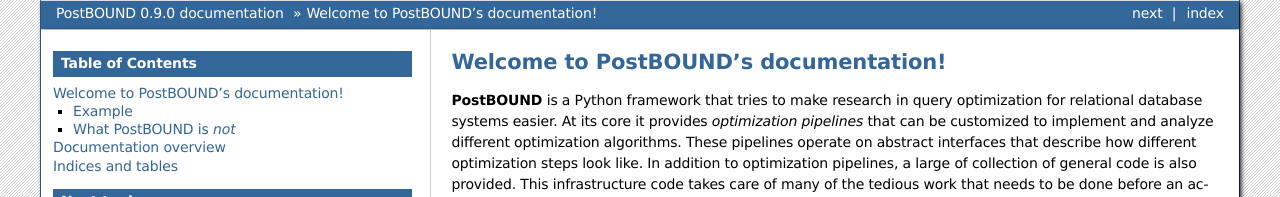
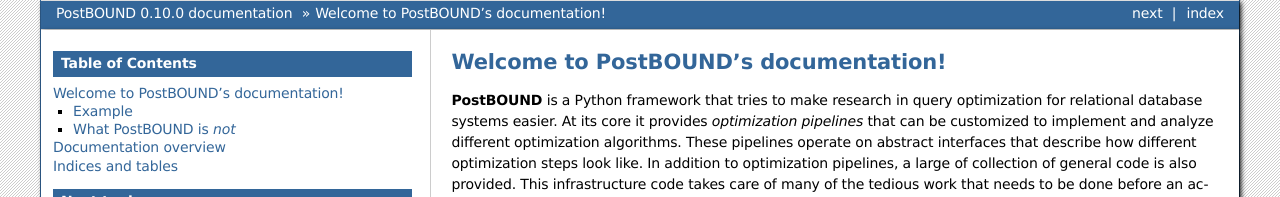
Before and after one commit to rbergm/PostBOUND, a Sphinx documentation site: the page built from docs/source/index.rst, in a window 1280 px wide and 900 px high. Shown: the top 197 px of the window. Built offline with Sphinx 7.4.7, drawn with Linux system fonts in a browser that asks for light colours; pages that are not in the unit, such as notebooks, are missing from menus; some of the changed text lies outside the part shown.

Commit message:
Version bump to 0.10.0 -- the SQL abstraction release
This update improves many parts of the query abstraction, including a
much better (and much faster) parser, a refined implementation of some
of the SQL building blocks (e.g. explicit JOINs), and lots of
convenience, such as __match_args__ for most building blocks.

```diff
--- a/docs/source/conf.py
+++ b/docs/source/conf.py
@@ -13,7 +13,7 @@
 project = 'PostBOUND'
 copyright = '2024, Database Group @ TU Dresden'
 author = 'Database Group @ TU Dresden'
-release = '0.9.0'
+release = '0.10.0'
 
 # -- General configuration ---------------------------------------------------
 # https://www.sphinx-doc.org/en/master/usage/configuration.html#general-configuration
--- a/postbound/__init__.py
+++ b/postbound/__init__.py
@@ -124,7 +124,7 @@
 from .experiments import workloads
 from .experiments.executor import execute_workload, optimize_and_execute_workload
 
-__version__ = "0.9.0"
+__version__ = "0.10.0"
 
 __all__ = [
   "db", "opt", "qal", "experiments", "util",
--- a/pyproject.toml
+++ b/pyproject.toml
@@ -4,7 +4,7 @@
 
 [project]
 name = "PostBOUND"
-version = "0.9.0"
+version = "0.10.0"
 authors = [{ name = "Rico Bergmann", email = "rico.bergmann1@tu-dresden.de" }]
 description = "PostBOUND is an adaptable framework to implement and evaluate database query optimizers"
 readme = "README.md"
```
Also changed, not shown: CHANGELOG.md (+2 -2 lines), README.md (+1 -1 lines).
